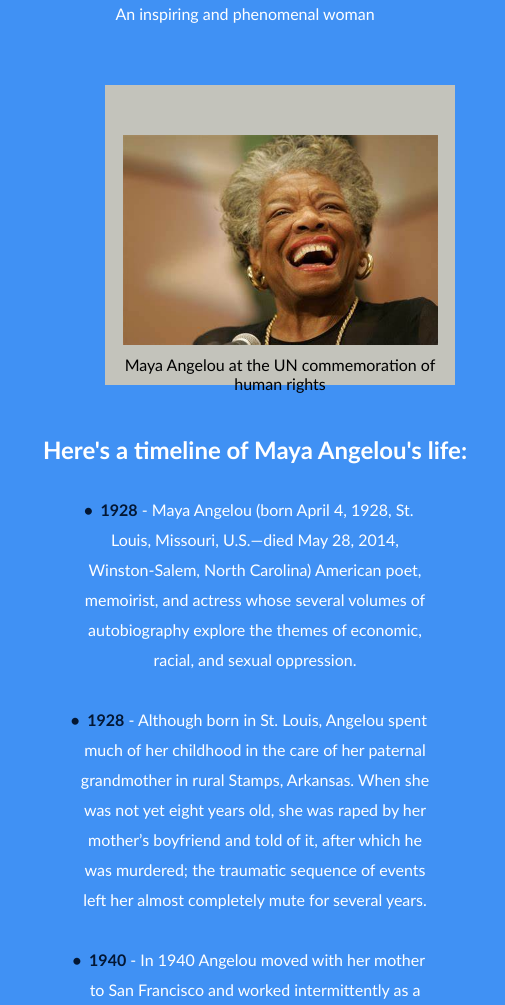
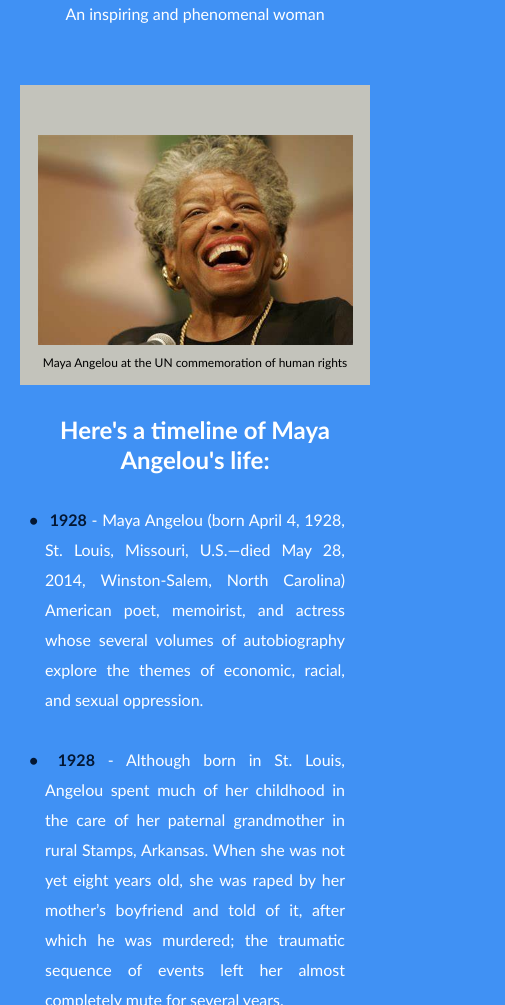
Before and after one commit to DaintyZawak/tributepage, a plain HTML site: page index.html in a window 390 px wide. Shown: the part 95-1100 px from the top of the page, 505 px wide, since content can reach past the window. Drawn offline with Linux system fonts and the light colour scheme.

Commit message:
Update index.css

```diff
--- a/index.css
+++ b/index.css
@@ -26,7 +26,7 @@ body {
 .mayaangelou h1,
 p {
   padding-bottom: 20px;
-
+  text-align: center;
 }
 
 #img-div {
@@ -57,7 +57,6 @@ p {
 
 #main .main {
   text-align: justify;
-  vertical-align: center;
   line-height: 30px;
   width: 500px;
   margin: auto;
@@ -67,7 +66,6 @@ p {
 #main h2 {
   margin-bottom: 30px;
   text-align: center;
-  vertical-align: center;
 }
 
 #main h3 {
@@ -123,8 +121,30 @@ h3 a:hover {
 @media only screen and (max-width: 480px) {
 
 
-  .ul {
 
+
+
+  body {
+    font-size: 16px;
+    scroll-behavior: smooth;
+  }
+
+
+
+
+
+
+
+
+  .mayaangelou h1 {
+  font-size: 24px;
+  text-align: center;
+  margin: auto;
+
+  }
+
+  #img-div {
+    height: 300px;
     width: 350px;
     text-align: center;
     margin: auto;
@@ -132,52 +152,26 @@ h3 a:hover {
   }
 
 
-  body {
-    font-size: 16px;
-    text-align: center;
-    margin: auto;
-    width: 380px;
-  }
-
-
-
-  h2, h3, p {
-
-    text-align: center;
-  }
-
-  h3, p {
-    margin-left: 100px;
-  }
-
-
-  .mayaangelou h1 {
-  font-size: 24px;
-  text-align: center;
-  margin: auto;
-  margin-left: 50px;
-  }
-
-  #img-div {
-    height: 300px;
-    width: 350px;
-    text-align: center;
-    margin: auto;
-    margin-left: 100px;
-  }
-
-  img {
-    text-align: center;
-  }
-
   #img-caption {
     padding: 0;
     margin: 0;
+    font-size: 12px;
   }
 
   h3 {
   font-size: 20px;
   margin: auto;
-  margin-left: 50px;
+
+  }
+
+  h1, p {
+    text-align: center;
+  }
+
+  #main .main {
+    width: 300px;
+    margin: auto;
+    padding: 30px 0;
+    text-align: justify;
   }
 }
```
